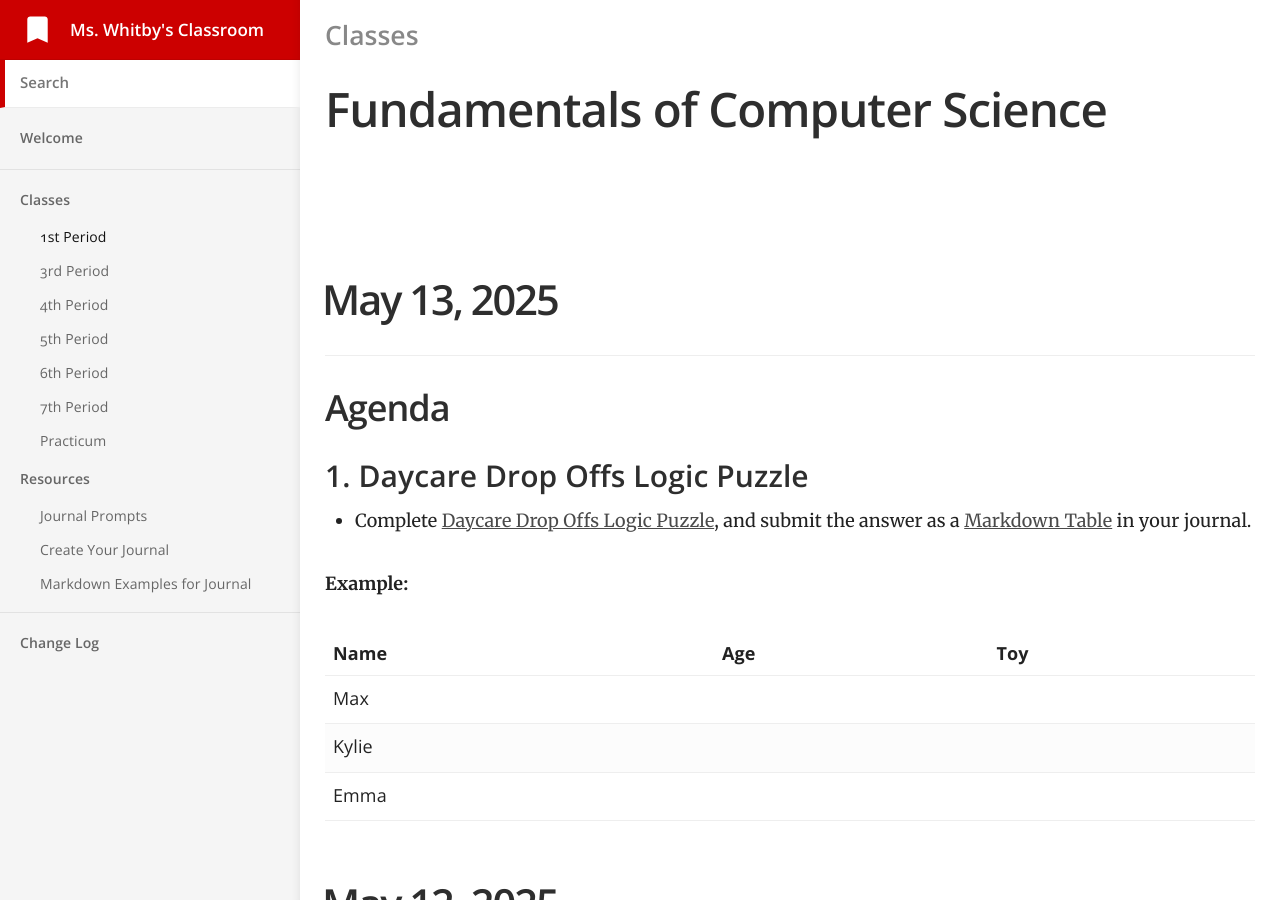
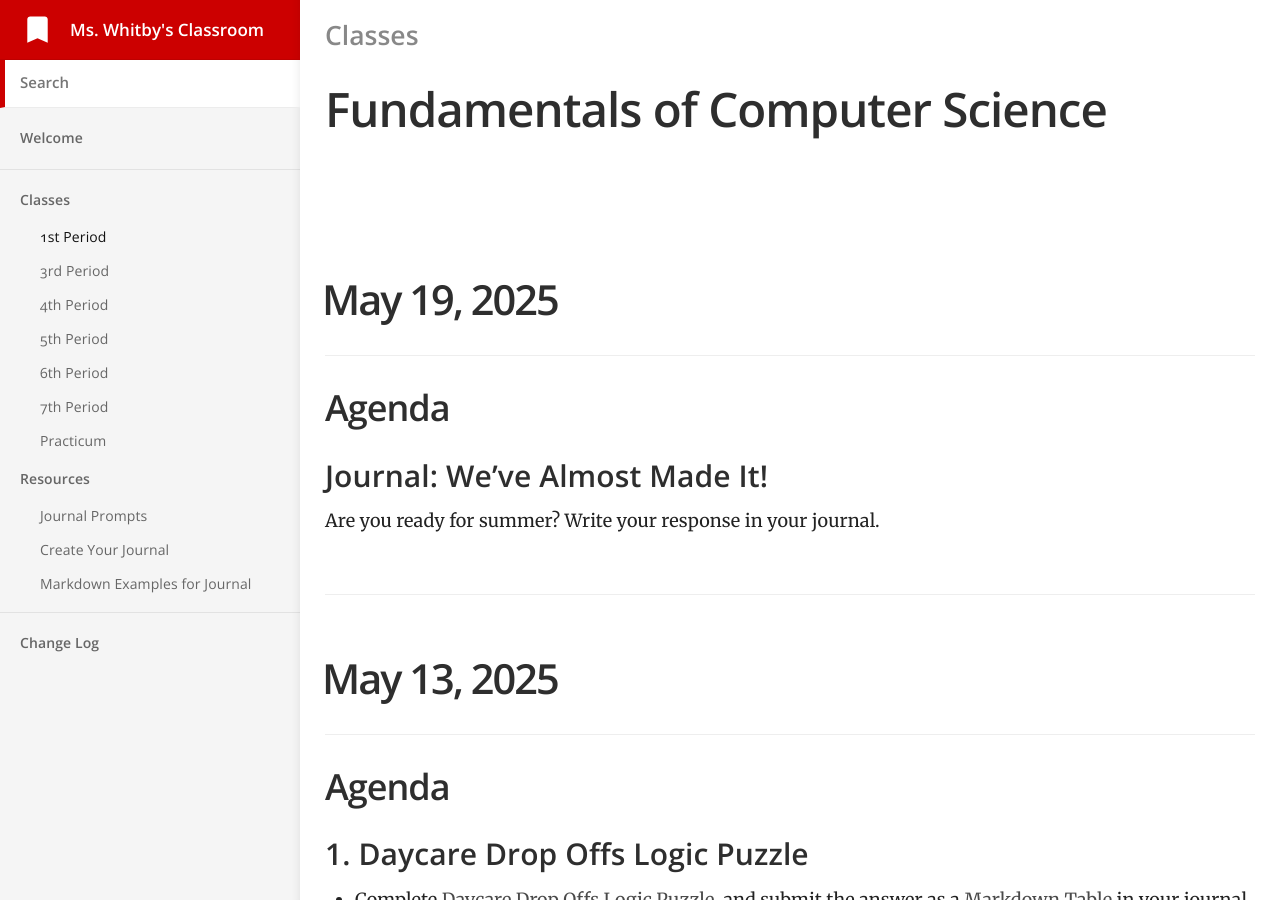
Before and after one commit to mswhitby/classroom, a Jekyll site: the page built from _docs/classes/1st.md, in a window 1280 px wide and 900 px high. Built offline with Jekyll 4.4.1, drawn with Linux system fonts in a browser that asks for light colours.

Commit message:
Updated lessons

```diff
--- a/_docs/classes/1st.md
+++ b/_docs/classes/1st.md
@@ -4,6 +4,17 @@ subtitle: Fundamentals of Computer Science
 category: Classes
 order: 1
 ---
+
+# May 19, 2025
+
+## Agenda
+
+### Journal: We've Almost Made It!
+
+Are you ready for summer? Write your response in your journal.
+
+____
+
 
 # May 13, 2025
 
```
